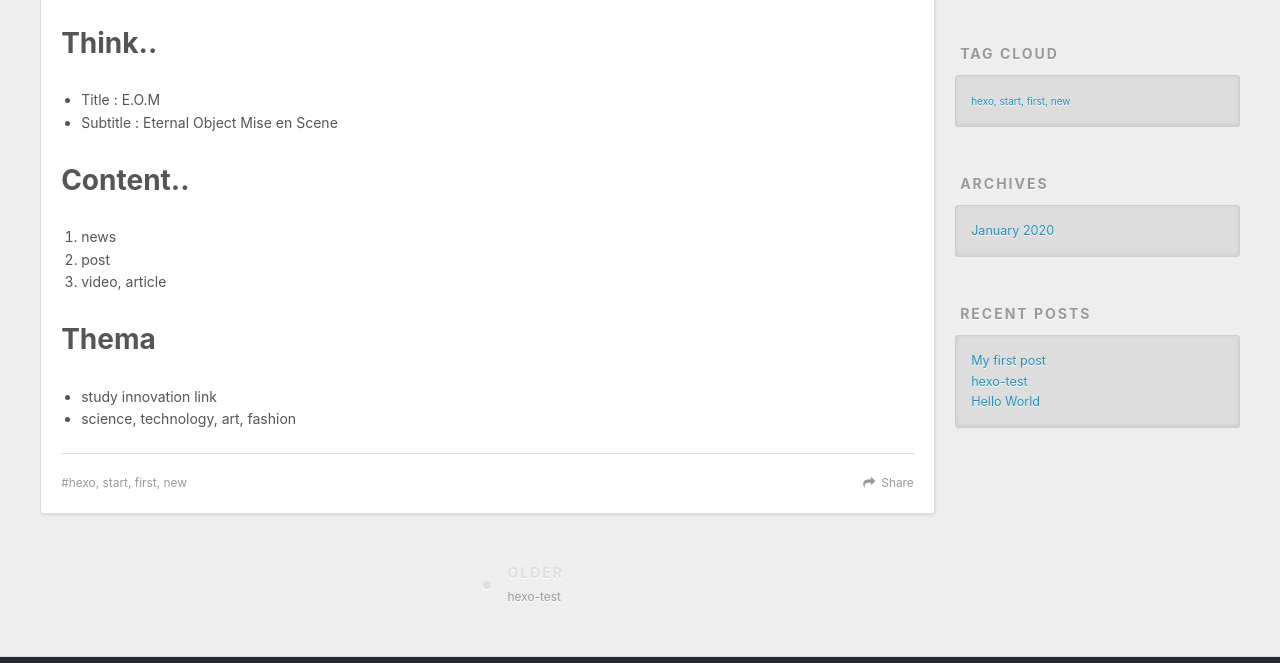
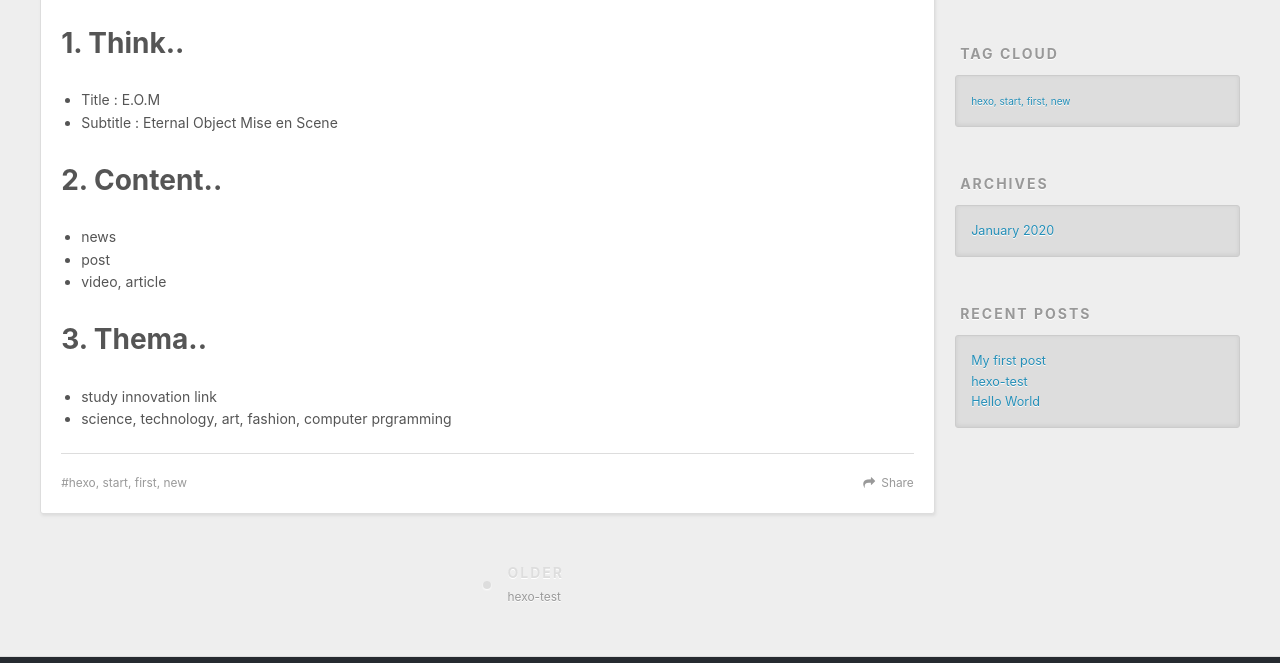
Before and after one commit to saint-hong/saint-hong.github.io, a plain HTML site: page 2020/01/24/My-first-post/index.html in a window 1280 px wide. Shown: the part 434-1097 px from the top of the page. Drawn offline with nearby package versions, Linux system fonts and the light colour scheme.

Commit message:
Site updated: 2020-01-24 14:34:17

```diff
--- a/2020/01/24/My-first-post/index.html
+++ b/2020/01/24/My-first-post/index.html
@@ -7,15 +7,15 @@
 
   <title>My first post | E.O.M</title>
   <meta name="viewport" content="width=device-width, initial-scale=1, maximum-scale=1">
-  <meta name="description" content="Think.. Title : E.O.M Subtitle : Eternal Object Mise en Scene  Content.. news post video, article  Thema study innovation link science, technology, art, fashion">
+  <meta name="description" content="1. Think.. Title : E.O.M Subtitle : Eternal Object Mise en Scene  2. Content.. news post video, article  3. Thema.. study innovation link science, technology, art, fashion, computer prgramming">
 <meta property="og:type" content="article">
 <meta property="og:title" content="My first post">
 <meta property="og:url" content="http://yoursite.com/2020/01/24/My-first-post/index.html">
 <meta property="og:site_name" content="E.O.M">
-<meta property="og:description" content="Think.. Title : E.O.M Subtitle : Eternal Object Mise en Scene  Content.. news post video, article  Thema study innovation link science, technology, art, fashion">
+<meta property="og:description" content="1. Think.. Title : E.O.M Subtitle : Eternal Object Mise en Scene  2. Content.. news post video, article  3. Thema.. study innovation link science, technology, art, fashion, computer prgramming">
 <meta property="og:locale" content="en_US">
 <meta property="article:published_time" content="2020-01-24T04:09:50.000Z">
-<meta property="article:modified_time" content="2020-01-24T05:27:48.263Z">
+<meta property="article:modified_time" content="2020-01-24T05:31:40.877Z">
 <meta property="article:author" content="Saint Hong">
 <meta property="article:tag" content="hexo, start, first, new">
 <meta name="twitter:card" content="summary">
@@ -93,18 +93,18 @@
 
     <div class="article-entry" itemprop="articleBody">
 
-        <h1 id="Think"><a href="#Think" class="headerlink" title="Think.."></a>Think..</h1><ul>
+        <h1 id="1-Think"><a href="#1-Think" class="headerlink" title="1. Think.."></a>1. Think..</h1><ul>
 <li>Title : E.O.M</li>
 <li>Subtitle : Eternal Object Mise en Scene</li>
 </ul>
-<h1 id="Content"><a href="#Content" class="headerlink" title="Content.."></a>Content..</h1><ol>
+<h1 id="2-Content"><a href="#2-Content" class="headerlink" title="2. Content.."></a>2. Content..</h1><ul>
 <li>news</li>
 <li>post</li>
 <li>video, article</li>
-</ol>
-<h1 id="Thema"><a href="#Thema" class="headerlink" title="Thema"></a>Thema</h1><ul>
+</ul>
+<h1 id="3-Thema"><a href="#3-Thema" class="headerlink" title="3. Thema.."></a>3. Thema..</h1><ul>
 <li>study innovation link</li>
-<li>science, technology, art, fashion</li>
+<li>science, technology, art, fashion, computer prgramming</li>
 </ul>
 
 
```
Also changed, not shown: index.html (+5 -5 lines).
